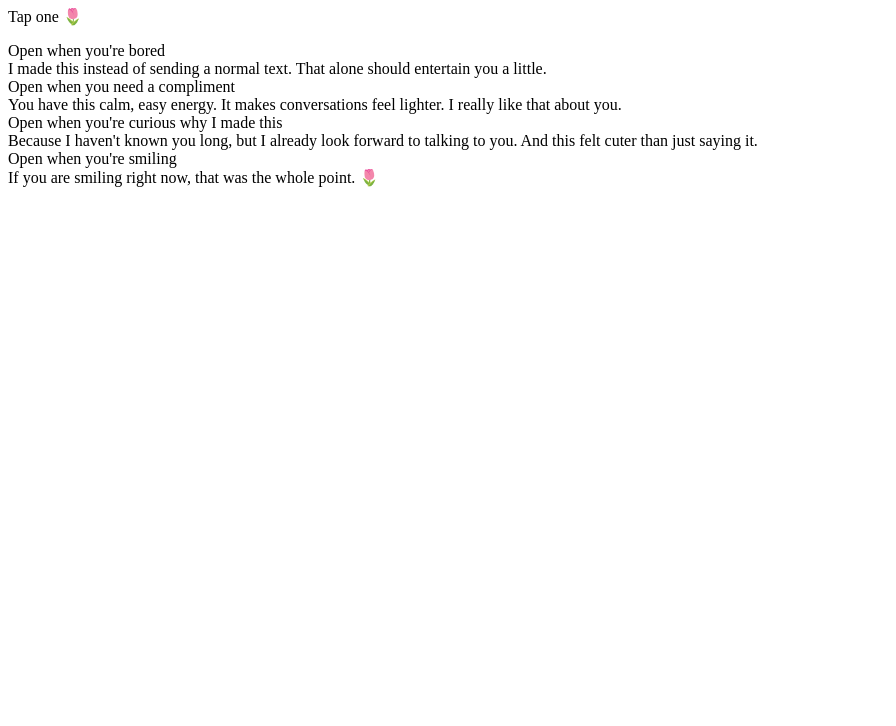
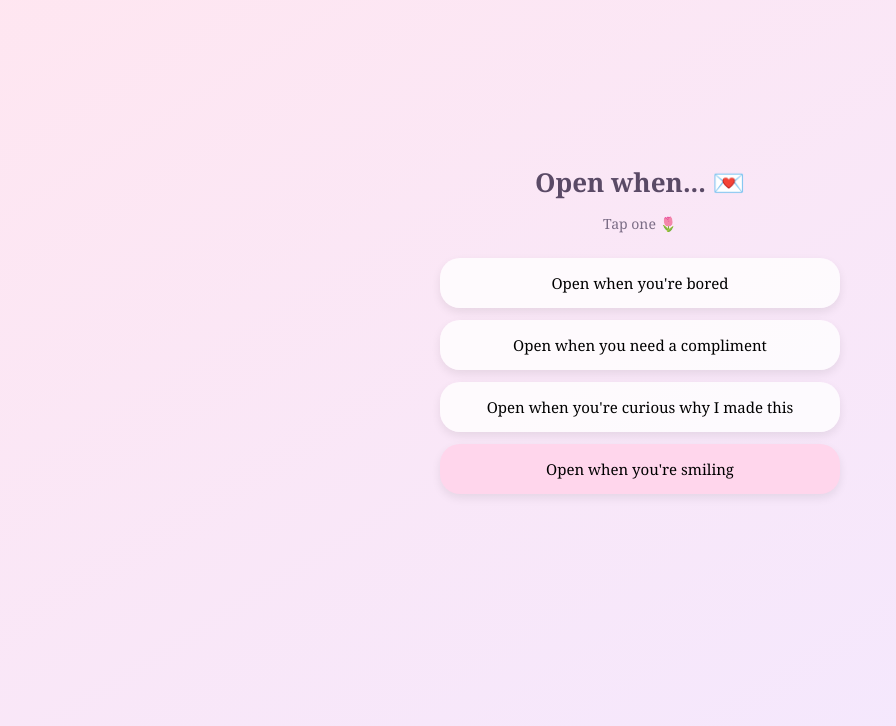
Before and after one commit to ashlakh28/xoxo, a plain HTML site: page index.html in a window 1280 px wide. Shown: the part 74-800 px from the top of the page, without its empty margins (0-896 px from the left). Drawn offline with Linux system fonts and the light colour scheme.

Commit message:
Add files via upload

```diff
--- a/index.html
+++ b/index.html
@@ -4,7 +4,8 @@
     <meta charset="UTF-8">
     <meta name="viewport" content="width=device-width, initial-scale=1.0">
     <title>For You 🌸</title>
-<link rel="stylesheet" href="CSS/letter.css">
+<link rel="stylesheet" href="index.css">
+
 </head>
 <body>
 
@@ -47,6 +48,6 @@
         </div>
     </div>
 
-    <script src="js/index.js"></script>
+    <script src="index.js"></script>
 </body>
 </html>
```
